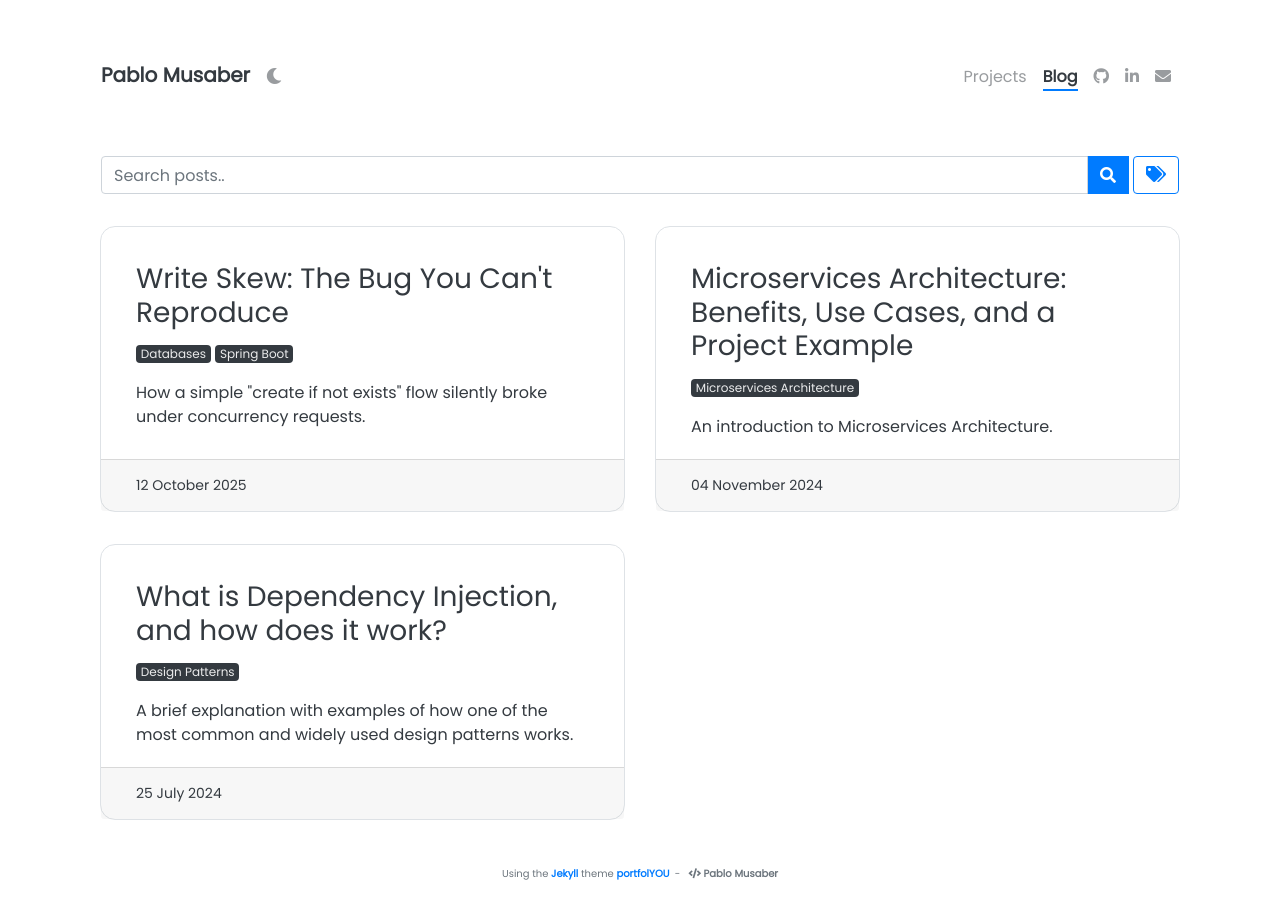
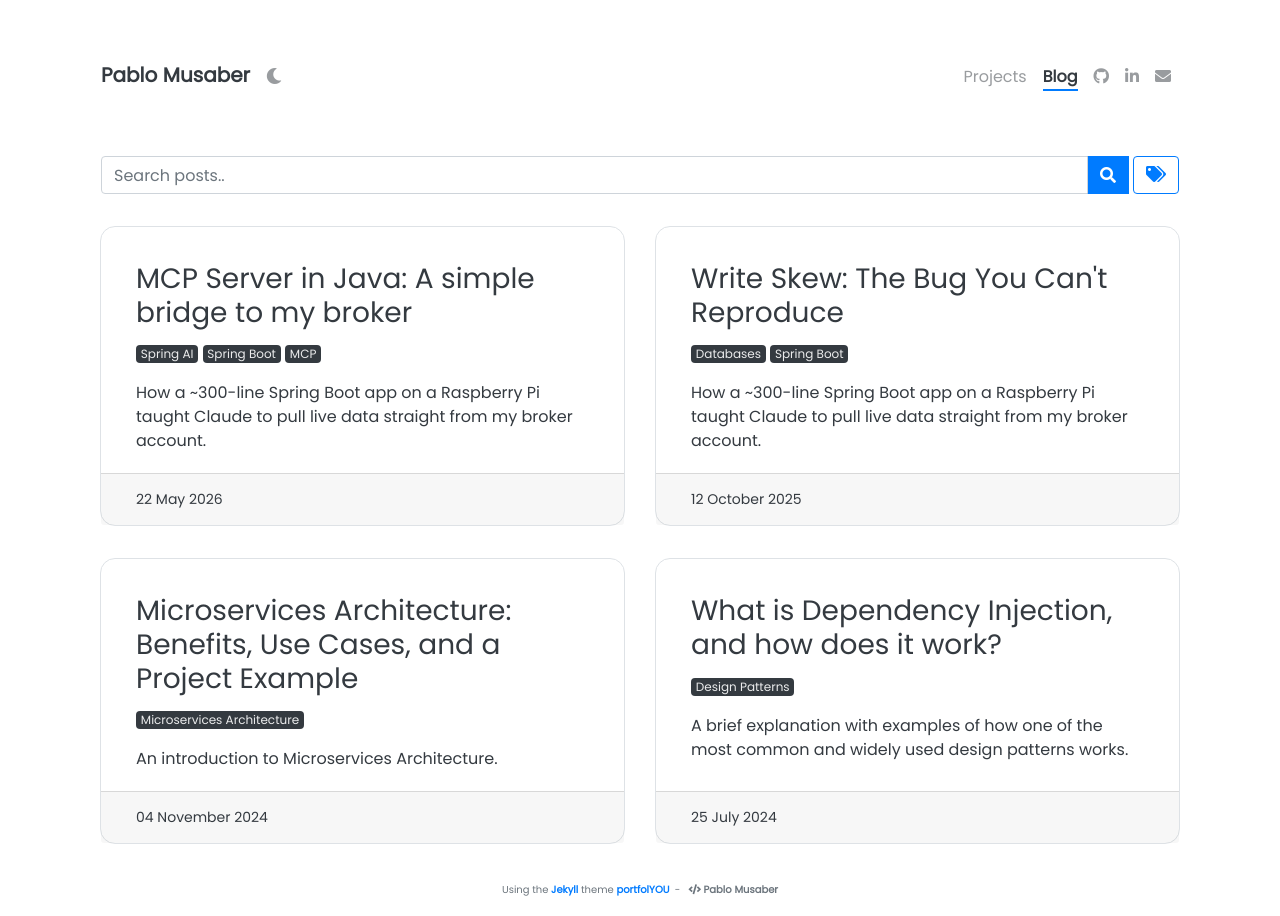
Before and after one commit to PabloMusaber/pablomusaber.github.io, a Jekyll site: the page built from pages/blog.html, in a window 1280 px wide. Built offline with Jekyll 4.4.1, drawn with Linux system fonts in a browser that asks for light colours; nearby versions of some CDN libraries; comment, search, counter and statistics services are not loaded; some of the changed lines change nothing that is shown.

Commit message:
feat: add ppi mcp blog post

````diff
--- a/_posts/2025-10-12-write-skew.md
+++ b/_posts/2025-10-12-write-skew.md
@@ -3,7 +3,7 @@ title: "Write Skew: The Bug You Can't Reproduce"
 tags: [Databases, Spring Boot]
 style: border
 color:
-description: How a simple "create if not exists" flow silently broke under concurrency requests.
+description: How a ~300-line Spring Boot app on a Raspberry Pi taught Claude to pull live data straight from my broker account.
 ---
 I remember a time when I was developing a clearly trivial flow: "create entity if none exists". It was so simple, I had to check if an entity already exists for a customer, if not, create one.
 
--- /dev/null
+++ b/_posts/2026-05-22-ppi-mcp.md
@@ -0,0 +1,116 @@
+---
+title: "MCP Server in Java: A simple bridge to my broker"
+tags: [Spring AI, Spring Boot, MCP]
+style: border
+color:
+description: How a ~300-line Spring Boot app on a Raspberry Pi taught Claude to pull live data straight from my broker account.
+---
+## PPI MCP <a href="https://github.com/PabloMusaber/ppi-mcp" style="color: #6c757d" onMouseOver="this.style.color='#333333'" onMouseOut="this.style.color='#6c757d'" target="githubWindow"><i class="fab fa-github"></i></a>
+
+I asked Claude what was in my financial portfolio. It just figured it out, but... how?
+
+No screenshots, no copy-paste, no me reading numbers off a broker dashboard. It pulled the live position — in pesos and dollars — straight from my broker account, and answered my actual question instead of explaining how to look it up.
+
+The trick is a protocol called **MCP — Model Context Protocol** — and a ~300-line Spring Boot app sitting on a Raspberry Pi in my living room. This post is about how that bridge works, in two parts: **how a Java method becomes a tool Claude can call**, and **how the bridge gets deployed** so two different Claude clients can hit it from anywhere on my LAN.
+
+![infraestructure_diagram](../assets/img/posts/ppi_mcp/ppi_mcp_infra_diagram.png)
+
+Claude Code and Claude Desktop on my computer both talk to a single Spring Boot process running on my Raspberry Pi. That process sends requests to the PPI brokerage API. That's the entire stack.
+
+With that stack I can ask things like this:
+![ppi_mcp_example.jpg](../assets/img/posts/ppi_mcp/ppi_mcp_example.jpg)
+
+<br>
+
+---
+### What MCP actually is
+
+**Model Context Protocol** is the open spec that defines how AI clients — Claude Code, Claude Desktop, Cursor, Codex, others — discover and call external tools. The name breaks down cleanly: **Model** is the LLM, **Context** is the data and capabilities it needs to be useful, and **Protocol** is the uniform spec for delivering them.
+
+Three roles: a **client** the user talks to, a **server** that exposes tools, and a **transport** that connects them. That's the whole model. Everything else is implementation.
+
+<br>
+
+---
+### How a method becomes a tool
+
+A tool is just an annotated method. From `MarketDataTools.java`:
+
+```java
+@Tool(name = "ppi_search_instrument", description = """
+        Search for financial instruments available on PPI by name or ticker symbol.
+        Use this tool first to resolve an instrument name to its exact ticker before calling
+        other market data tools. Returns a JSON array; each element has ticker, type, description,
+        currency, and market.
+        """)
+public List<Instrument> searchInstrument(
+        @ToolParam(description = "Search query: company name or partial ticker, e.g. 'Apple' or 'AAPL'.")
+        String query
+) {
+    JsonNode node = http.get("/MarketData/SearchInstrument", Map.of("Ticker", query));
+    return mapper.convertValue(node, new TypeReference<List<Instrument>>() {});
+}
+```
+
+Two annotations are doing the work:
+
+- `@Tool` registers the tool by name, plus the **natural-language description the LLM reads when deciding whether to call it.** That description is prompt engineering — write it for the model, not for a human.
+- `@ToolParam` documents each argument; Spring AI surfaces it in the schema Claude sees.
+
+The return value is JSON-serialized automatically. No controllers, no DTO mapping, no OpenAPI spec.
+
+The annotation alone doesn't register anything, though. You also need a `ToolCallbackProvider` bean that explicitly hands Spring AI the objects to scan:
+
+```java
+@Configuration
+public class McpToolsConfig {
+
+    @Bean
+    public ToolCallbackProvider ppiTools(MarketDataTools market, AccountTools account, ConfigurationTools config) {
+        return MethodToolCallbackProvider.builder()
+                .toolObjects(market, account, config)
+                .build();
+    }
+}
+```
+
+<br>
+
+---
+### Why HTTP, not stdio
+
+For this project, I wanted the MCP bridge to behave like infrastructure, not like a helper process attached to one client session.
+
+`ppi-mcp` runs as a small always-on service on my Raspberry Pi. Claude Code and Claude Desktop both connect to that same service over my LAN. That gives me one deployed bridge, one place to configure it, and one process talking to the broker API.
+
+So HTTP was not a protocol preference in the abstract. It was a deployment choice. The configuration is three lines in `application.properties`:
+
+```properties
+spring.ai.mcp.server.stdio=false
+spring.ai.mcp.server.protocol=streamable
+server.port=2311
+```
+
+And the dependency that flips Spring AI into HTTP mode:
+
+```xml
+<dependency>
+    <groupId>org.springframework.ai</groupId>
+    <artifactId>spring-ai-starter-mcp-server-webmvc</artifactId>
+</dependency>
+```
+
+<br>
+
+---
+### What changes once it's running
+
+Once the bridge is up, Claude stops being a tool that summarizes information you paste into it and becomes a tool that can act on live data. I can ask "is my portfolio overexposed to dollar bonds?" and get an answer grounded in my actual positions — not a generic explanation of how to check.
+
+A few things worth keeping in mind if you build something similar:
+
+- **This runs on a LAN, not the internet.** There's no auth layer on the MCP server itself. Keep it off public networks, or add one.
+- **The `description` field is your interface contract.** A vague `@Tool` description means Claude will call the wrong tool or skip it entirely. Treat it like a function signature, not a comment.
+- **stdio vs. HTTP is a deployment decision, not a quality one.** If you only need one client, stdio is simpler. HTTP earns its added complexity when multiple clients need to share one server.
+
+You can find the project in this [GitHub repository](https://github.com/PabloMusaber/ppi-mcp).
````
Also changed, not shown: assets/img/posts/ppi_mcp/ppi_mcp_example.jpg (added), assets/img/posts/ppi_mcp/ppi_mcp_infra_diagram.png (added), 4 other files.
